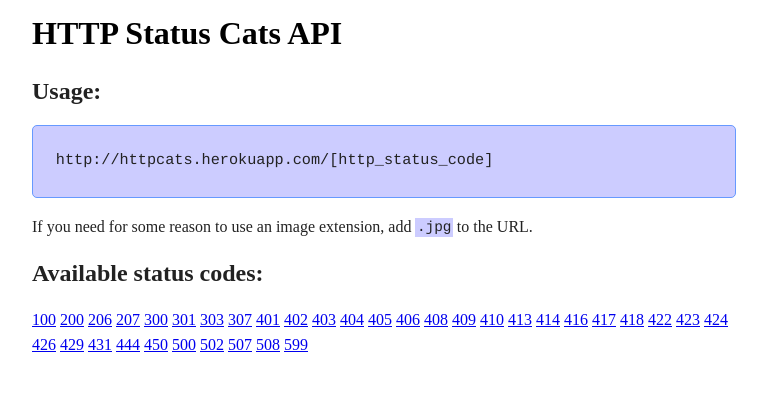
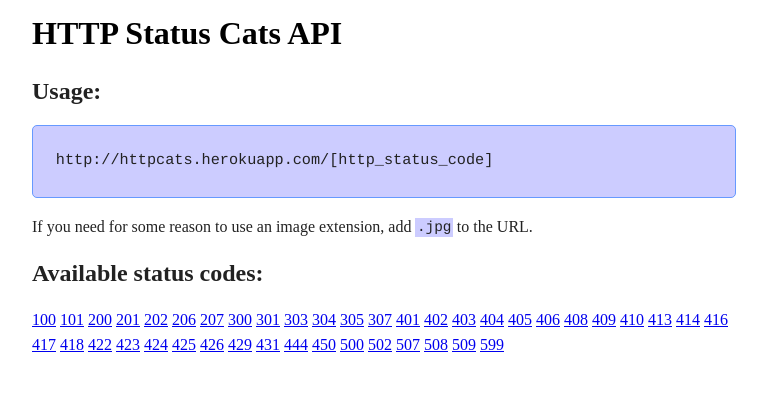
Before and after one commit to rogeriopvl/http-status-cats-api, a website: page index.html in a window 1280 px wide. Shown: the top 403 px of the page, without its empty margins (256-1023 px from the left). Drawn offline with Linux system fonts and the light colour scheme; grey boxes are pictures that could not be loaded; a web font is replaced by a local one.

Commit message:
More status...

```diff
--- a/index.html
+++ b/index.html
@@ -49,12 +49,17 @@
             <h2>Available status codes:</h2>
             <p>
                 <a href="/100">100</a>
+                <a href="/101">101</a>
                 <a href="/200">200</a>
+                <a href="/201">201</a>
+                <a href="/202">202</a>
                 <a href="/206">206</a>
                 <a href="/207">207</a>
                 <a href="/300">300</a>
                 <a href="/301">301</a>
                 <a href="/303">303</a>
+                <a href="/304">304</a>
+                <a href="/305">305</a>
                 <a href="/307">307</a>
                 <a href="/401">401</a>
                 <a href="/402">402</a>
@@ -73,6 +78,7 @@
                 <a href="/422">422</a>
                 <a href="/423">423</a>
                 <a href="/424">424</a>
+                <a href="/425">425</a>
                 <a href="/426">426</a>
                 <a href="/429">429</a>
                 <a href="/431">431</a>
@@ -82,6 +88,7 @@
                 <a href="/502">502</a>
                 <a href="/507">507</a>
                 <a href="/508">508</a>
+                <a href="/509">509</a>
                 <a href="/599">599</a>
             </p>
 
```
Also changed, not shown: imgs/101.jpg (added), imgs/201.jpg (added), imgs/202.jpg (added), imgs/304.jpg (added), imgs/305.jpg (added), imgs/425.jpg (added), imgs/509.jpg (added).
